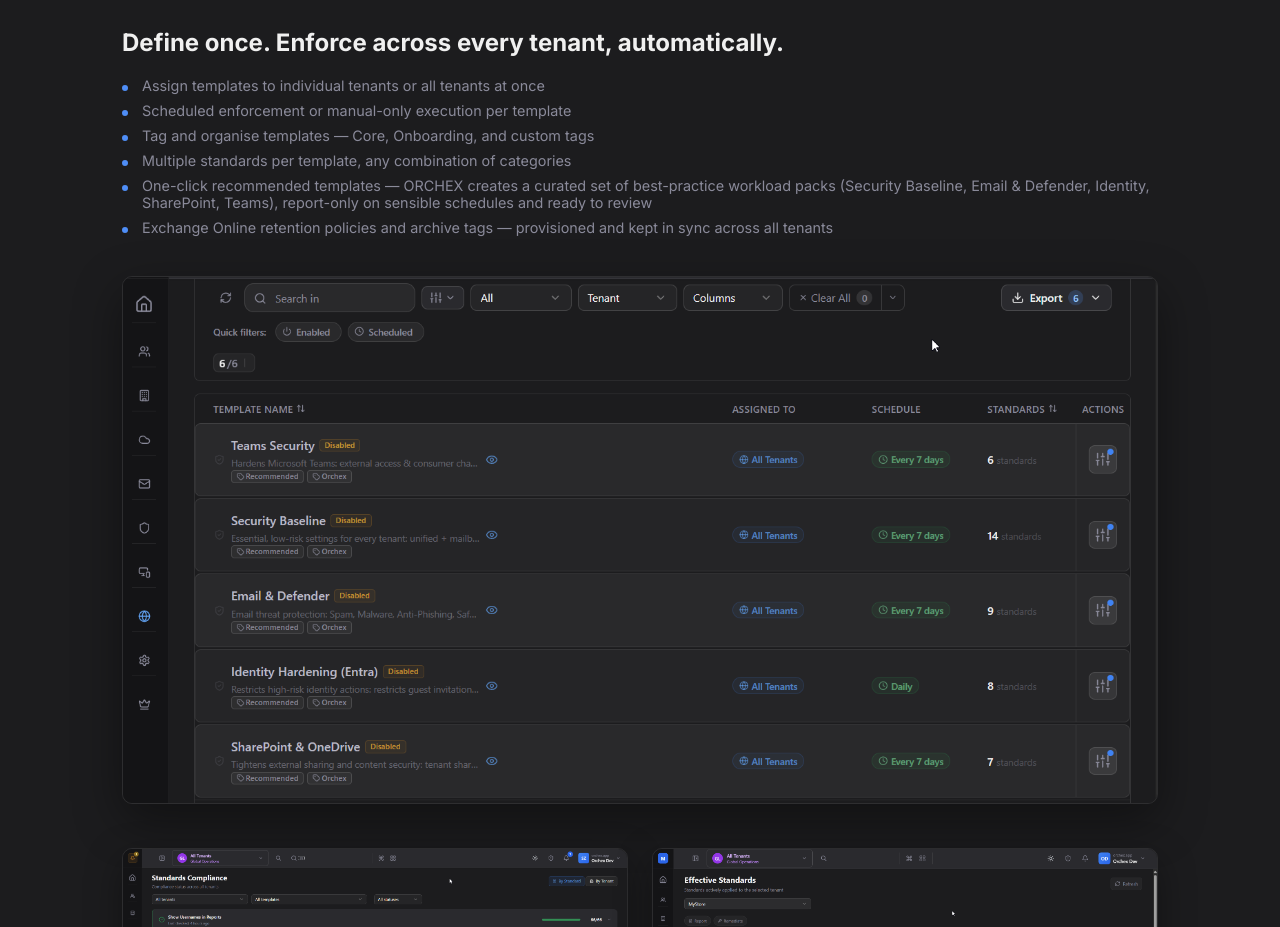
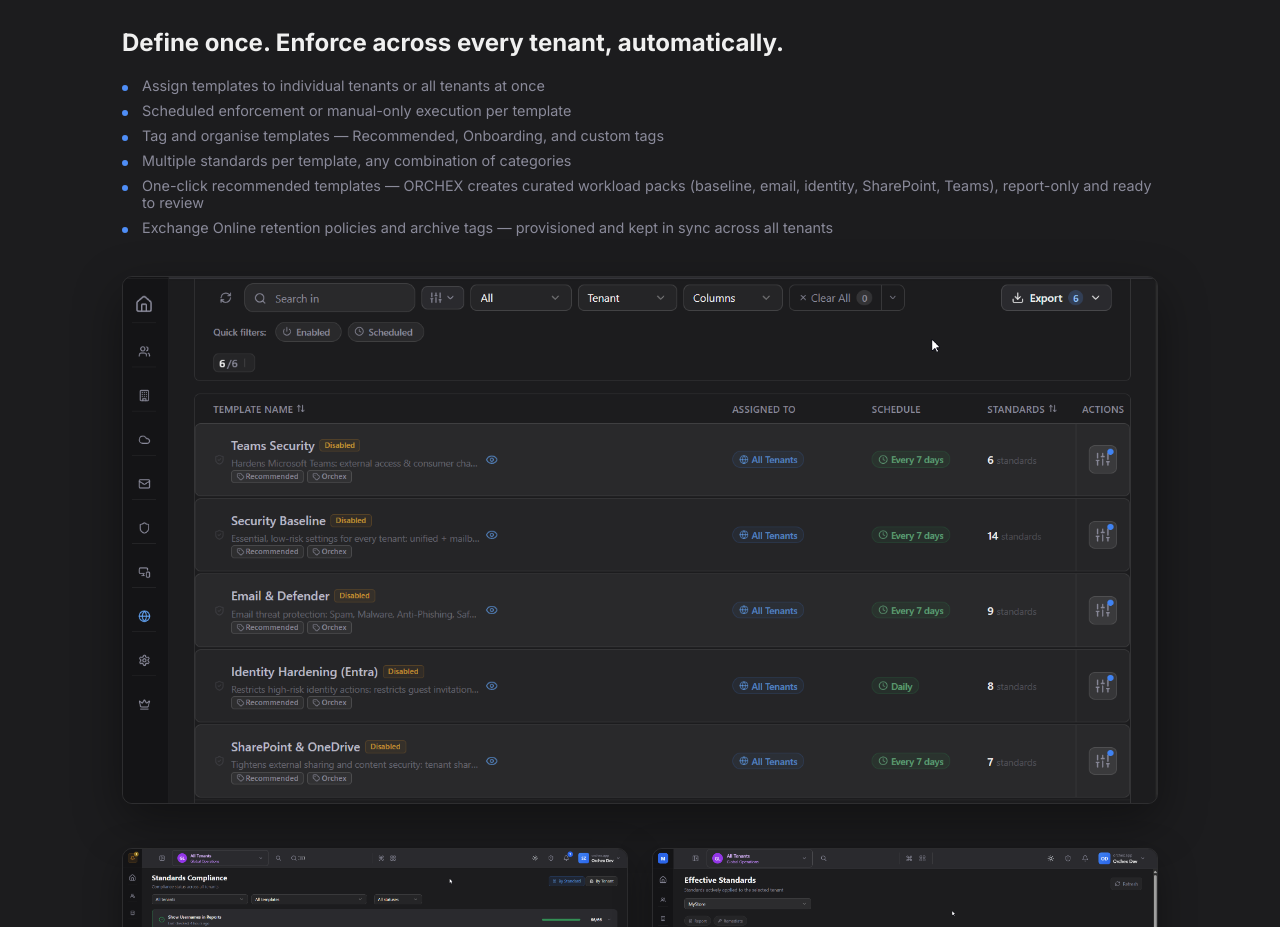
Before and after one commit to sasa-z/orchex-website, a Vue app: page / in a window 1280 px wide. Shown: the part 3242-4169 px from the top of the page. Built offline with nearby package versions, Linux system fonts and the light colour scheme.

Commit message:
Website: tighten Standards bullets (real tag example, shorter recommended-packs line)
Co-Authored-By: Claude Opus 4.8 (1M context) <noreply@anthropic.com>

```diff
--- a/src/App.vue
+++ b/src/App.vue
@@ -133,9 +133,9 @@
           <ul class="feature-list feature-list-cols">
             <li>Assign templates to individual tenants or all tenants at once</li>
             <li>Scheduled enforcement or manual-only execution per template</li>
-            <li>Tag and organise templates — Core, Onboarding, and custom tags</li>
+            <li>Tag and organise templates — Recommended, Onboarding, and custom tags</li>
             <li>Multiple standards per template, any combination of categories</li>
-            <li>One-click recommended templates — ORCHEX creates a curated set of best-practice workload packs (Security Baseline, Email &amp; Defender, Identity, SharePoint, Teams), report-only on sensible schedules and ready to review</li>
+            <li>One-click recommended templates — ORCHEX creates curated workload packs (baseline, email, identity, SharePoint, Teams), report-only and ready to review</li>
             <li>Exchange Online retention policies and archive tags — provisioned and kept in sync across all tenants</li>
           </ul>
         </div>
```
